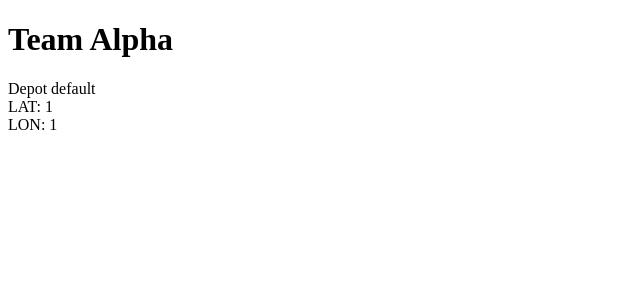
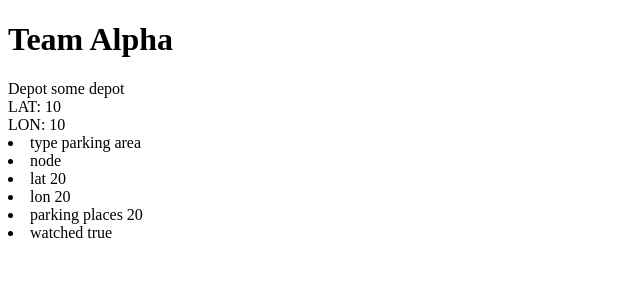
Before and after one commit to fpezzati/microfrontend, an Angular app in the folder team-alpha/: page / in a window 1280 px wide. Shown: the top 300 px of the page, without its empty margins (0-640 px from the left). Built offline with nearby package versions, Linux system fonts and the light colour scheme.

Commit message:
Added a generic detail component. Just for fun.

```diff
--- a/team-alpha/src/app/app.component.html
+++ b/team-alpha/src/app/app.component.html
@@ -1,2 +1,3 @@
 <h1>Team Alpha</h1>
-<app-depot-editor [depot]='{ "name":"some depot", "node": { "lat": 10, "lon": 10 }}'></app-depot-editor>
+<app-depot-editor [depot]="depot"></app-depot-editor>
+<app-generic-place [place]="place"></app-generic-place>
--- a/team-alpha/src/app/app.component.ts
+++ b/team-alpha/src/app/app.component.ts
@@ -7,4 +7,11 @@ import { Component } from '@angular/core';
 })
 export class AppComponent {
   title = 'team-alpha';
+  depot = {};
+  place = {};
+
+  constructor() {
+    this.depot = { "name": "some depot", "node": { "lat":10, "lon":10 } };
+    this.place = { "type": "parking area", "node": { "lat":20, "lon":20 }, "parking places": 20, "watched": true};
+  }
 }
--- a/team-alpha/src/app/app.module.ts
+++ b/team-alpha/src/app/app.module.ts
@@ -3,11 +3,13 @@ import { NgModule } from '@angular/core';
 
 import { AppComponent } from './app.component';
 import { DepotEditorComponent } from './depot-editor/depot-editor.component';
+import { GenericPlaceComponent } from './generic-place/generic-place.component';
 
 @NgModule({
   declarations: [
     AppComponent,
-    DepotEditorComponent
+    DepotEditorComponent,
+    GenericPlaceComponent
   ],
   imports: [
     BrowserModule
--- a/team-alpha/src/app/depot-editor/depot-editor.component.html
+++ b/team-alpha/src/app/depot-editor/depot-editor.component.html
@@ -1,4 +1,4 @@
-<div>
+<div *ngIf="depot">
   Depot {{depot.name}}
   <div>
     LAT: {{depot.node.lat}}
--- a/team-alpha/src/app/depot-editor/depot-editor.component.ts
+++ b/team-alpha/src/app/depot-editor/depot-editor.component.ts
@@ -9,10 +9,7 @@ export class DepotEditorComponent implements OnInit {
 
   @Input() depot: any;
 
-  constructor() {
-  }
+  constructor() {}
 
-  ngOnInit(): void {
-    this.depot = { "name": "default", "node": { "lat":1, "lon":1 } };
-  }
+  ngOnInit(): void {}
 }
--- /dev/null
+++ b/team-alpha/src/app/generic-place/generic-place.component.html
@@ -0,0 +1,9 @@
+<div *ngIf="place">
+  <li *ngFor="let attr of stripAttributes(place)">
+    <span *ngIf="attributeIsNotAnObject(attr.value); else isAnObject">{{attr.key}} {{attr.value}}</span>
+    <ng-template #isAnObject>
+      {{attr.key}}<br>
+      <app-generic-place [place]="attr.value"></app-generic-place>
+    </ng-template>
+  </li>
+</div>
--- /dev/null
+++ b/team-alpha/src/app/generic-place/generic-place.component.ts
@@ -0,0 +1,32 @@
+import { Component, OnInit, Input } from '@angular/core';
+
+@Component({
+  selector: 'app-generic-place',
+  templateUrl: './generic-place.component.html',
+  styleUrls: ['./generic-place.component.css']
+})
+export class GenericPlaceComponent implements OnInit {
+
+  @Input() place: any;
+
+  constructor() {}
+
+  ngOnInit(): void {}
+
+  stripAttributes(place: any) {
+    var attributes = [];
+    Object.keys(place).forEach(function(e) {
+      attributes.push({"key": e, "value": place[e]});
+    });
+    return attributes;
+  }
+
+  attributeIsNotAnObject(attribute: any) {
+    console.log(JSON.stringify(attribute));
+    if (typeof attribute === 'object' && attribute !== null) {
+      return false;
+    } else {
+      return true;
+    }
+  }
+}
```
Also changed, not shown: team-alpha/src/app/generic-place/generic-place.component.css (added), 1 other file (tests, documents, lock files or other folders).
